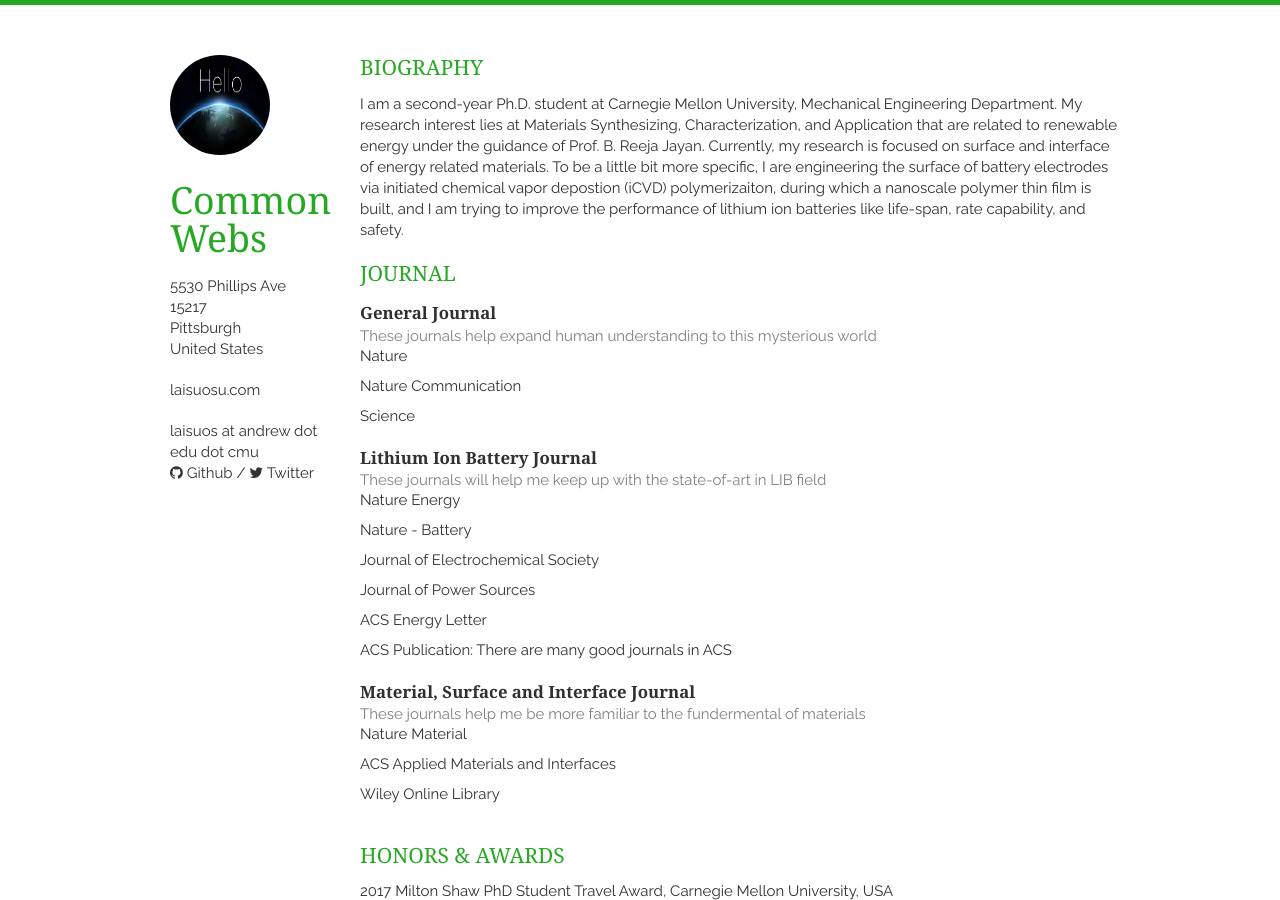
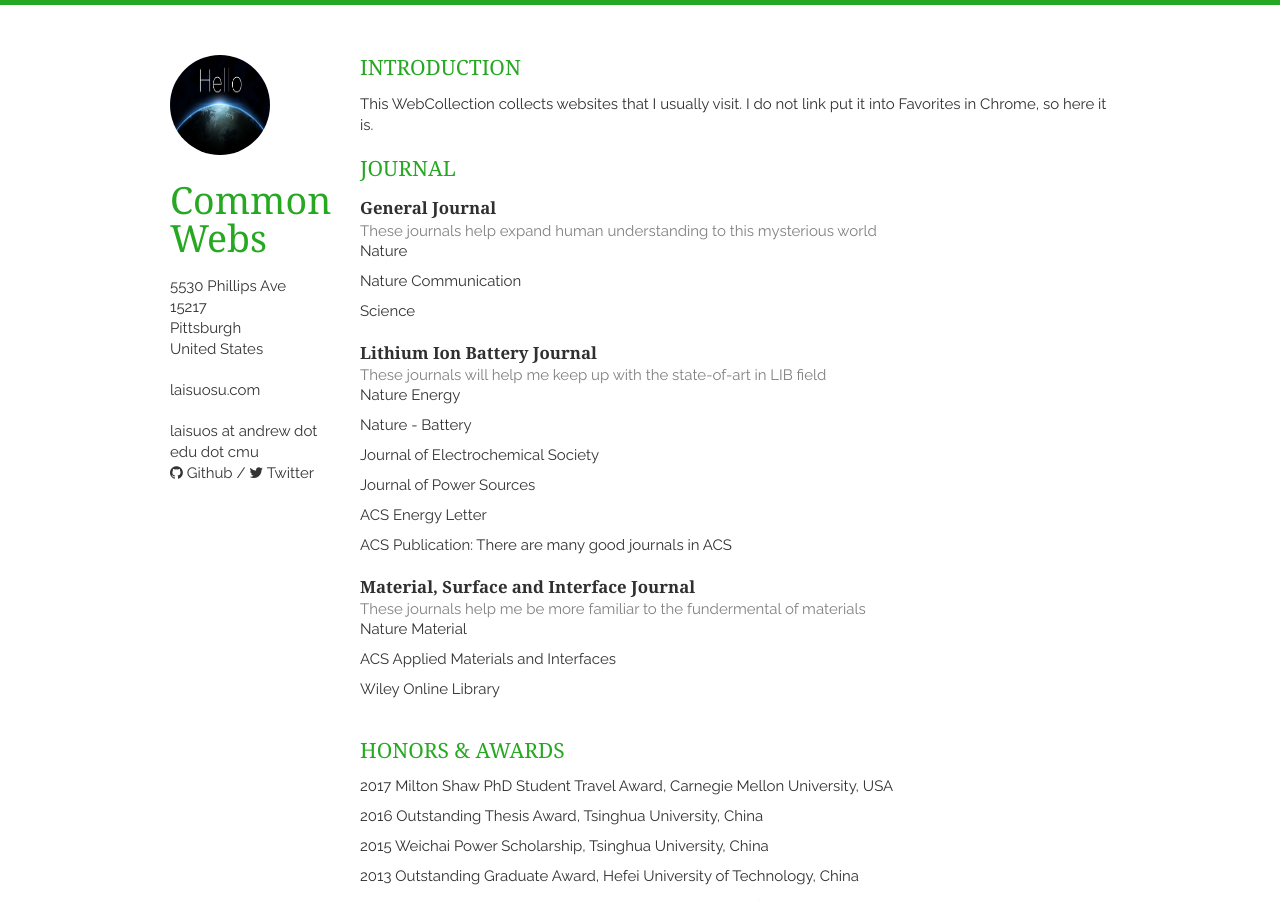
Before and after one commit to Laisuo/WebCollection, a Jekyll site: the page built from index.md, in a window 1280 px wide and 900 px high. Built offline with Jekyll 4.4.1, drawn with Linux system fonts in a browser that asks for light colours; nearby versions of some CDN libraries.

Commit message:
Include intro

```diff
--- /dev/null
+++ b/_includes/Intro.md
@@ -0,0 +1,7 @@
+<section class="thirteen columns" markdown="1">
+
+# Introduction
+This WebCollection collects websites that I usually visit. I do not link put it into Favorites in Chrome, so here it is.
+
+
+</section>
--- a/_includes/bio.md
+++ /dev/null
@@ -1,7 +0,0 @@
-<section class="thirteen columns" markdown="1">
-
-# Biography
-I am a second-year Ph.D. student at Carnegie Mellon University, Mechanical Engineering Department. My research interest lies at Materials Synthesizing, Characterization, and Application that are related to renewable energy under the guidance of [Prof. B. Reeja Jayan](http://jayanlab.com/). Currently, my research is focused on surface and interface of energy related materials. To be a little bit more specific, I are engineering the surface of battery electrodes via initiated chemical vapor depostion (iCVD) polymerizaiton, during which a nanoscale polymer thin film is built, and I am trying to improve the performance of lithium ion batteries like life-span, rate capability, and safety.
-
-
-</section>
--- a/index.md
+++ b/index.md
@@ -2,7 +2,7 @@
 layout: layout
 ---
 
-{% include bio.md %}
+{% include Intro.md %}
 
 {% include Journal.md %}
 
```
